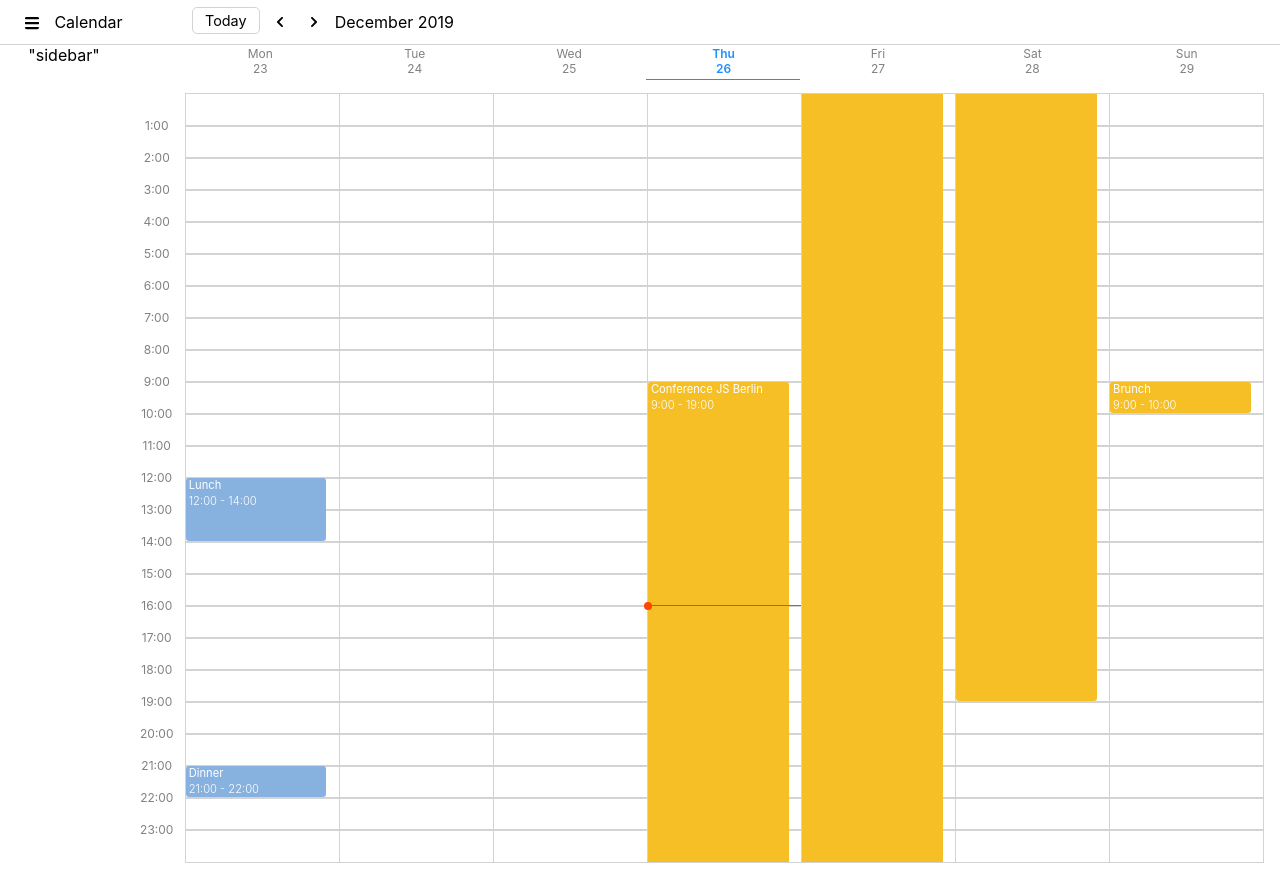
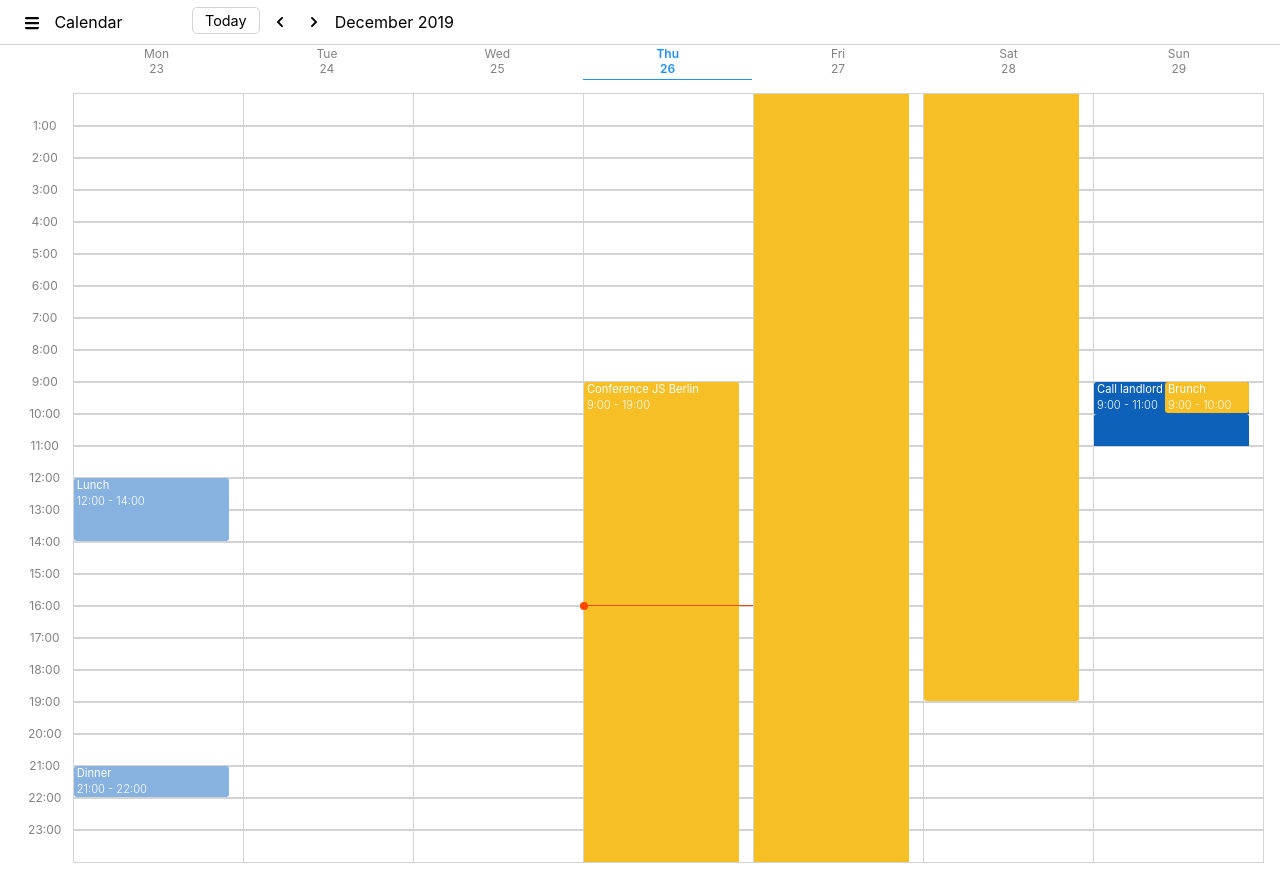
Before and after one commit to smikulic/gcalendar-clone-client, a React (Create React App) app: page / in a window 1280 px wide. Built offline with nearby package versions, Linux system fonts and the light colour scheme.

Commit message:
Add multiple event handling WIP

```diff
--- a/src/App.js
+++ b/src/App.js
@@ -27,7 +27,7 @@ class App extends Component {
       totalDaysByWeek: [...Array(7).keys()],
       totalHoursByWeek: [...Array(168).keys()], // 24 hours * 7 days
       newEventDetails: {},
-      sidebarActive: true,
+      sidebarActive: false,
     }
   }
 
@@ -175,6 +175,7 @@ class App extends Component {
                   />
                 )
 
+                let multipleEventStack = []
                 clonedEvents.forEach((event) => {
                   const existingEvent = calculateEvent(event, dateByHour, timeSpanLeft)
 
@@ -188,32 +189,66 @@ class App extends Component {
                       eventEndHours,
                       eventTimeLeft,
                       isExpired,
+                      startEndDiff,
                     } = existingEvent
 
-                    hourNode = (
-                      <div
-                        ref={hourKey}
-                        className={`hour scheduled l${event.label} ${firstSpanClass} ${inBetweenSpanClass} ${lastSpanClass} ${isExpired && 'expired'}`}
-                        onClick={() => this.handleOnEditEvent(event, hourKey)}
-                      >
-                        { isEqualHourStart && firstSpanClass && (
-                          <div onClick={() => this.handleOnEditEvent(event, hourKey)}>
-                            <div className="event-name">{event.name}</div>
-                            <div className="event-time">{eventStartHours}:00 - {eventEndHours}:00</div>
-                          </div>
-                        )}
-                        {lastSpanClass && (
-                          <div
-                            className="resize"
-                            onMouseDown={(event) => this.handleOnResize(event, hourKey)}
-                          />
-                        )}
-                      </div>
-                    )
+                    let updatedEvent = {
+                      ...event,
+                      isEqualHourStart,
+                      eventStartHours,
+                      eventEndHours,
+                      firstSpanClass,
+                      inBetweenSpanClass,
+                      lastSpanClass,
+                      isExpired,
+                      startEndDiff,
+                    }
 
+                    multipleEventStack.push(updatedEvent)
                     timeSpanLeft = eventTimeLeft
                   }
                 })
+
+                const multipleEventStackLength = multipleEventStack.length
+                console.log(multipleEventStackLength)
+
+                hourNode = (
+                  <React.Fragment>
+                    {multipleEventStack.map((stackedEvent, eventKey) => {
+                      console.log("stackedEvent: ", stackedEvent, eventKey)
+
+                      let eventStyle = { width: '92%', marginLeft: '0' }
+
+                      if (multipleEventStackLength === 2) {
+                        switch(eventKey) {
+                          case 1:
+                            eventStyle = { width: '50%', marginLeft: '42%' }
+                            break
+                          default:
+                            eventStyle = eventStyle
+                        }
+                      }
+
+
+                      return (
+                        <div
+                          ref={hourKey}
+                          key={eventKey}
+                          style={eventStyle}
+                          className={`hour scheduled l${stackedEvent.label} ${stackedEvent.firstSpanClass} ${stackedEvent.inBetweenSpanClass} ${stackedEvent.lastSpanClass} ${stackedEvent.isExpired && 'expired'}`}
+                          onClick={() => this.handleOnEditEvent(stackedEvent, hourKey)}
+                        >
+                          { stackedEvent.isEqualHourStart && stackedEvent.firstSpanClass && (
+                            <div onClick={() => this.handleOnEditEvent(stackedEvent, hourKey)}>
+                              <div className="event-name">{stackedEvent.name}</div>
+                              <div className="event-time">{stackedEvent.eventStartHours}:00 - {stackedEvent.eventEndHours}:00</div>
+                            </div>
+                          )}
+                        </div>
+                      )
+                    })}
+                  </React.Fragment>
+                )
 
                 return (
                   <div key={hourKey} className="hour-wrapper">
--- a/src/mockData.js
+++ b/src/mockData.js
@@ -91,7 +91,7 @@ export const eventsMock = [
     id: '100abc12',
     name: 'Call landlord',
     startDate: 'Sun Dec 29 2019 10:00:00 GMT+0100 (Central European Standard Time)',
-    endDate: 'Sun Dec 29 2019 11:00:00 GMT+0100 (Central European Standard Time)',
+    endDate: 'Sun Dec 29 2019 12:00:00 GMT+0100 (Central European Standard Time)',
     description: null,
     label: 0,
   },
--- a/src/utils/calculateEvent.js
+++ b/src/utils/calculateEvent.js
@@ -2,6 +2,7 @@ export function calculateEvent (event, dateByHour, timeSpanLeft) {
   const hourDate = new Date(dateByHour)
   const eventDateStart = new Date(event.startDate)
   const eventDateEnd = new Date(event.endDate)
+  const startEndDiff = Math.abs(eventDateEnd - eventDateStart) / 3600000
   const isBetweenEventDuration = hourDate >= eventDateStart && hourDate < eventDateEnd
 
   if (isBetweenEventDuration) {
@@ -42,6 +43,7 @@ export function calculateEvent (event, dateByHour, timeSpanLeft) {
       isEqualHourStart,
       eventStartHours,
       eventEndHours,
+      startEndDiff,
       eventTimeLeft: timeSpanLeft,
       isExpired: eventDateEnd < actualDate,
     }
```
